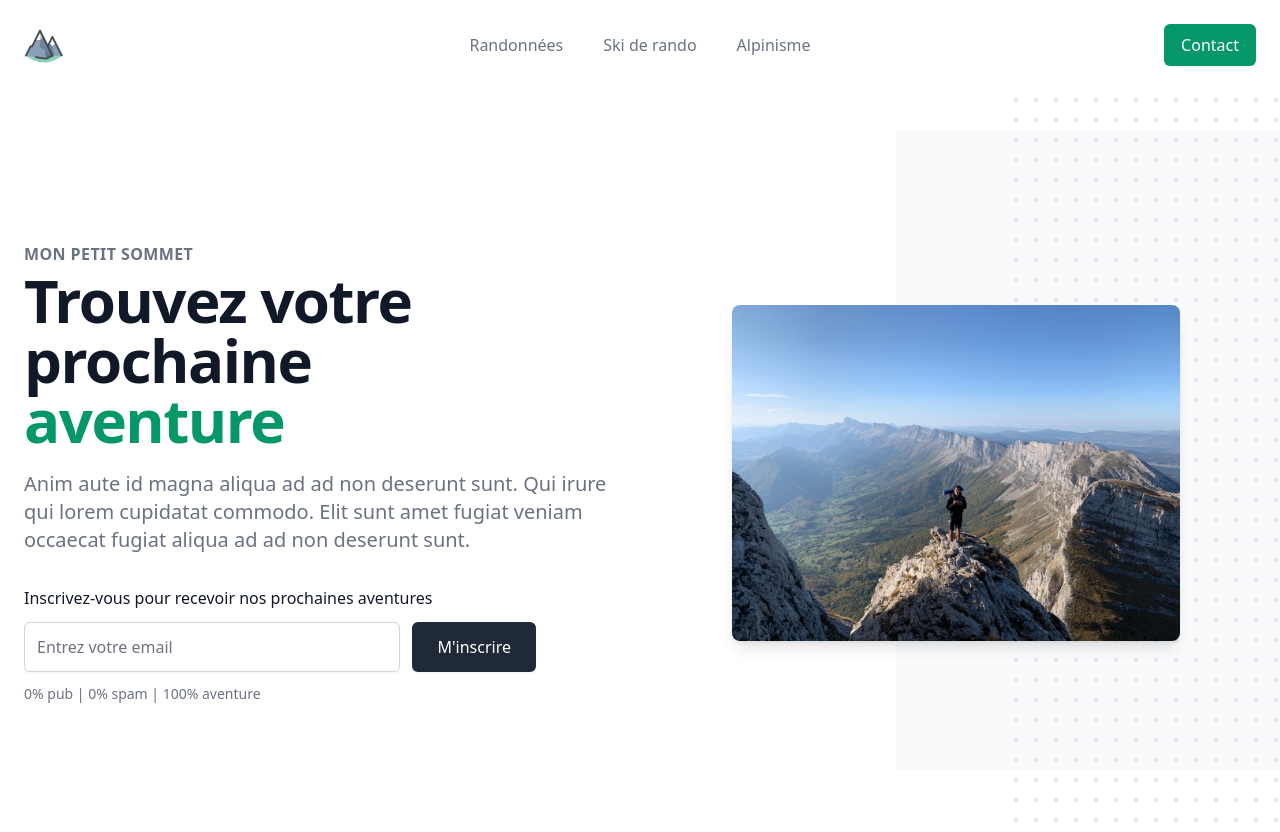
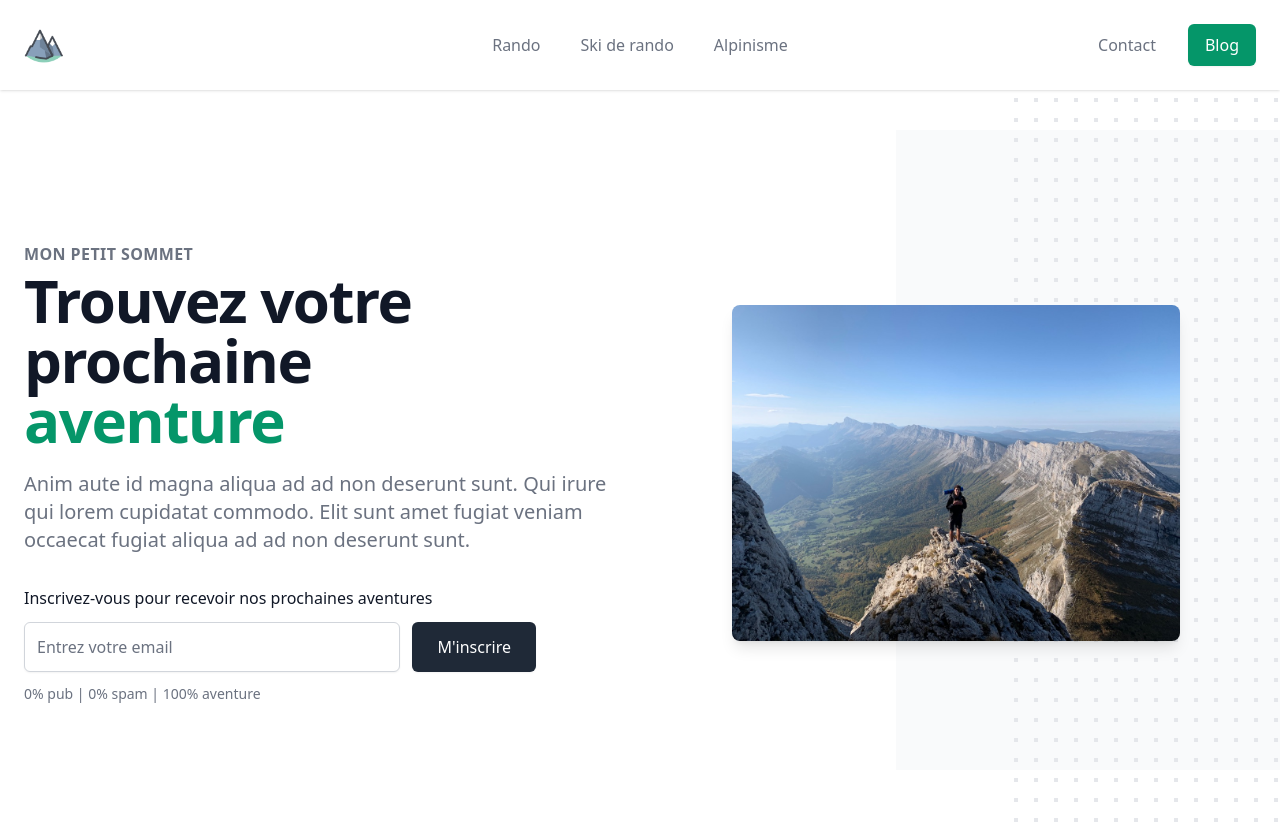
Before and after one commit to benoitdemaegdt/monpetitsommet, a Nuxt app: page / in a window 1280 px wide. Built offline with nearby package versions, Linux system fonts and the light colour scheme.

Commit message:
fix header shadow

```diff
--- a/components/Header.vue
+++ b/components/Header.vue
@@ -1,5 +1,5 @@
 <template>
-  <Popover class="relative bg-white shadow">
+  <Popover class="relative z-50 bg-white shadow">
     <div class="max-w-7xl mx-auto px-4 sm:px-6">
       <div
         class="flex justify-between items-center py-6 md:justify-start md:space-x-10"
@@ -27,7 +27,7 @@
             to="/"
             class="text-base font-medium text-gray-500 hover:text-gray-900"
           >
-            Randonnées
+            Rando
           </NuxtLink>
           <NuxtLink
             to="/"
@@ -45,9 +45,15 @@
         <div class="hidden md:flex items-center justify-end md:flex-1 lg:w-0">
           <NuxtLink
             to="/"
+            class="whitespace-nowrap text-base font-medium text-gray-500 hover:text-gray-900"
+          >
+            Contact
+          </NuxtLink>
+          <NuxtLink
+            to="/"
             class="ml-8 whitespace-nowrap inline-flex items-center justify-center px-4 py-2 border border-transparent rounded-md shadow-sm text-base font-medium text-white bg-emerald-600 hover:bg-emerald-700"
           >
-            Contact
+            Blog
           </NuxtLink>
         </div>
       </div>
```
